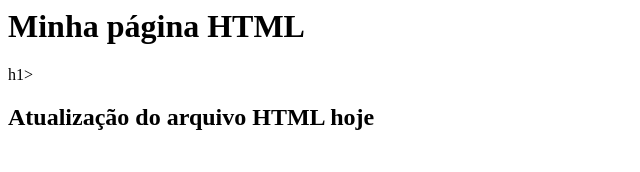
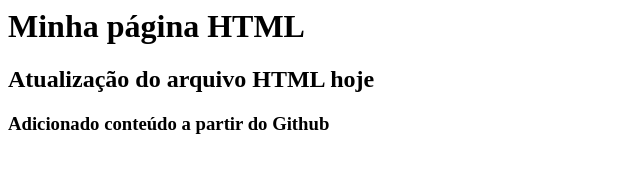
Before and after one commit to julio1705/git, a plain HTML site: page index.html in a window 1280 px wide. Shown: the whole page, without its empty margins (0-640 px from the left). Drawn offline with Linux system fonts and the light colour scheme.

Commit message:
Atualização a partir do Github

```diff
--- a/index.html
+++ b/index.html
@@ -1,7 +1,7 @@
 <html>
     <body>
      <h1>Minha página HTML</h1>
-     h1>
      <h2>Atualização do arquivo HTML hoje</h2>
+     <h3>Adicionado conteúdo a partir do Github</3>
     </body>
 </html>
```
